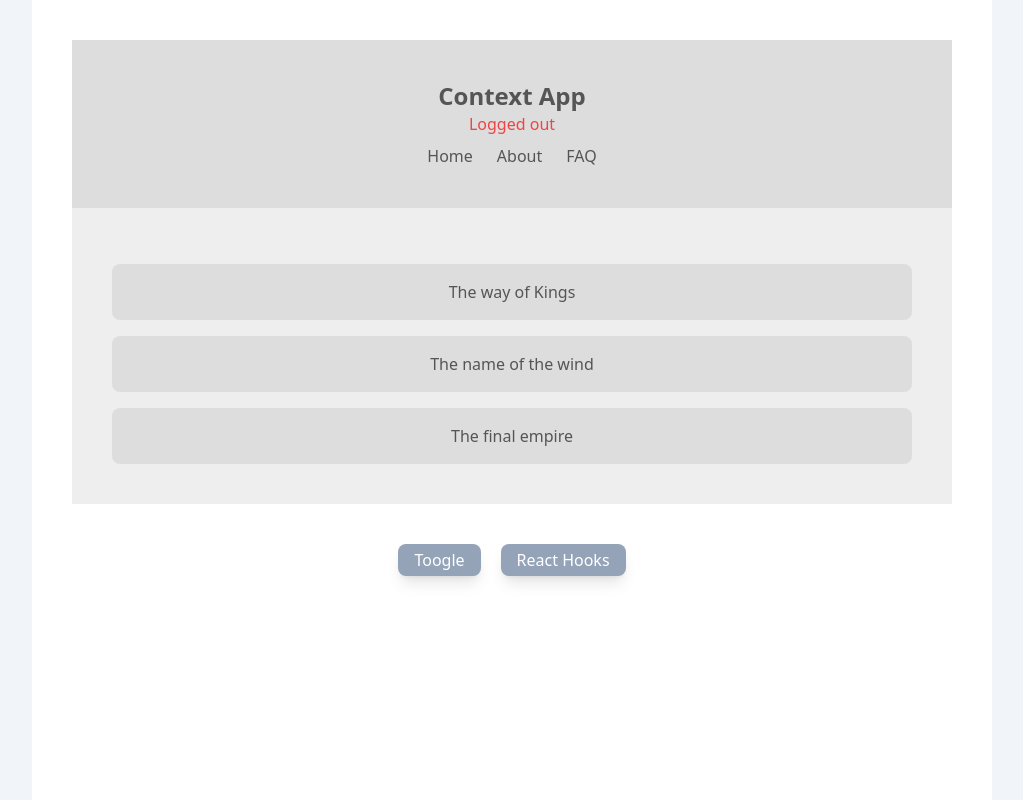
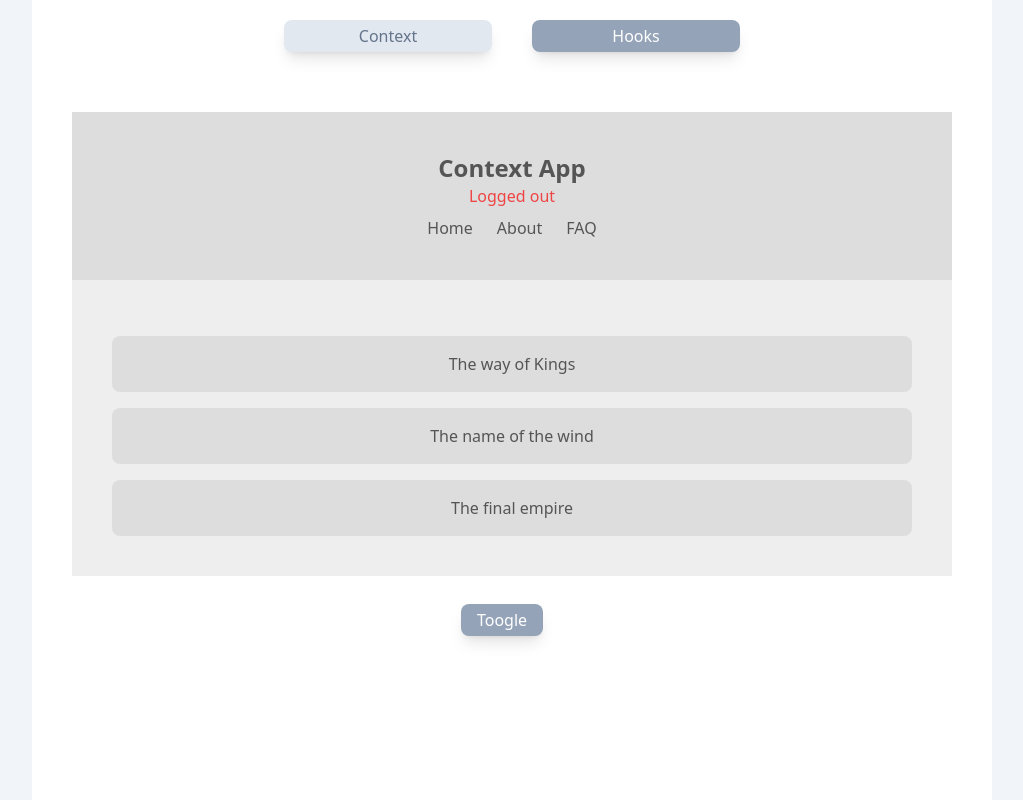
Before and after one commit to O-tega/Reading-List, a React (Create React App) app: page /context in a window 1280 px wide. Shown: the whole page, without its empty margins (128-1151 px from the left). Built offline with nearby package versions, Linux system fonts and the light colour scheme.

Commit message:
Revamp application to include context and hooks

```diff
--- a/src/App.js
+++ b/src/App.js
@@ -1,26 +1,23 @@
 import React, {
 	Component,
 } from "react";
-import Booklist from "./components/Booklist";
-import Navbar from "./components/Navbar";
-import ThemeToggle from "./components/ThemeToggle";
-import AuthContextProvider from "./contexts/AuthContext";
-import ThemeContextProvider from "./contexts/ThemeContext";
+import {Routes, Route} from 'react-router-dom'
+import Home from "./components/Home";
+import Context from "./Context"
+import Hooks from "./Hooks";
 
 class App extends Component {
-	state = {};
 
 	render() {
 		return (
 			<div className='flex flex-col h-screen items-center'>
 				<div className='w-3/4 bg-white h-screen px-10'>
-					<ThemeContextProvider>
-            <AuthContextProvider>
-              <Navbar />
-              <Booklist />
-              <ThemeToggle />
-            </AuthContextProvider>
-					</ThemeContextProvider>
+              <Home/>
+              <Routes>
+                <Route path='context' element={<Context/>} />
+                <Route path='hooks' element={<Hooks/>} />
+              </Routes>
+
 				</div>
 			</div>
 		);
--- /dev/null
+++ b/src/Context.js
@@ -0,0 +1,24 @@
+import React, { Component } from "react";
+import Booklist from "./components/Booklist";
+import Navbar from "./components/Navbar";
+import ThemeToggle from "./components/ThemeToggle";
+import AuthContextProvider from "./contexts/AuthContext";
+import ThemeContextProvider from "./contexts/ThemeContext";
+
+class Context extends Component {
+	render() {
+		return (
+			<div>
+				<ThemeContextProvider>
+					<AuthContextProvider>
+						<Navbar />
+						<Booklist />
+						<ThemeToggle />
+					</AuthContextProvider>
+				</ThemeContextProvider>
+			</div>
+		);
+	}
+}
+
+export default Context;
--- /dev/null
+++ b/src/Hooks.js
@@ -0,0 +1,11 @@
+import React from "react";
+
+
+const Hooks =()=>{
+
+    return(
+        <div> this is the hooks page</div>
+    )
+}
+
+export default Hooks;
--- /dev/null
+++ b/src/components/Home.js
@@ -0,0 +1,25 @@
+import React, { Component } from 'react'
+import {Link} from 'react-router-dom'
+
+
+class Home extends Component{
+
+    render(){
+        return (
+					<div className='flex justify-center py-5'>
+						<Link to='/context'>
+							<div className='w-52 text-center rounded-lg text-slate-500 shadow-lg bg-slate-200 hover:bg-slate-400 transition hover:text-white  font-medium px-4 py-1 mr-5'>
+								Context
+							</div>
+						</Link>
+						<Link to='/hooks'>
+							<div className='w-52 text-center rounded-lg shadow-lg bg-slate-400 text-white hover:bg-slate-200 transition hover:text-slate-500 font-medium px-4 py-1 ml-5'>
+								Hooks
+							</div>
+						</Link>
+					</div>
+				);
+    }
+}
+
+export default Home
--- a/src/components/ThemeToggle.js
+++ b/src/components/ThemeToggle.js
@@ -9,17 +9,10 @@ class ThemeToggle extends Component {
 render() {
         const {toogleTheme} = this.context
         return (
-            <div className="flex justify-center">
-                <div className="flex justify-center py-10 mr-5 ">
+                <div className="flex justify-center py-7 mr-5 ">
                     <button onClick={toogleTheme} className=" rounded-lg shadow-lg bg-slate-400 text-white font-medium px-4 py-1">Toogle</button>
                 </div>
 
-               <div className="flex justify-center py-10 ">
-                    <Link to='/hooks-page'>
-                        <button className=" rounded-lg shadow-lg bg-slate-400 text-white font-medium px-4 py-1">React Hooks</button>
-                    </Link>
-                </div>
-            </div>
 
             )
     }
```
